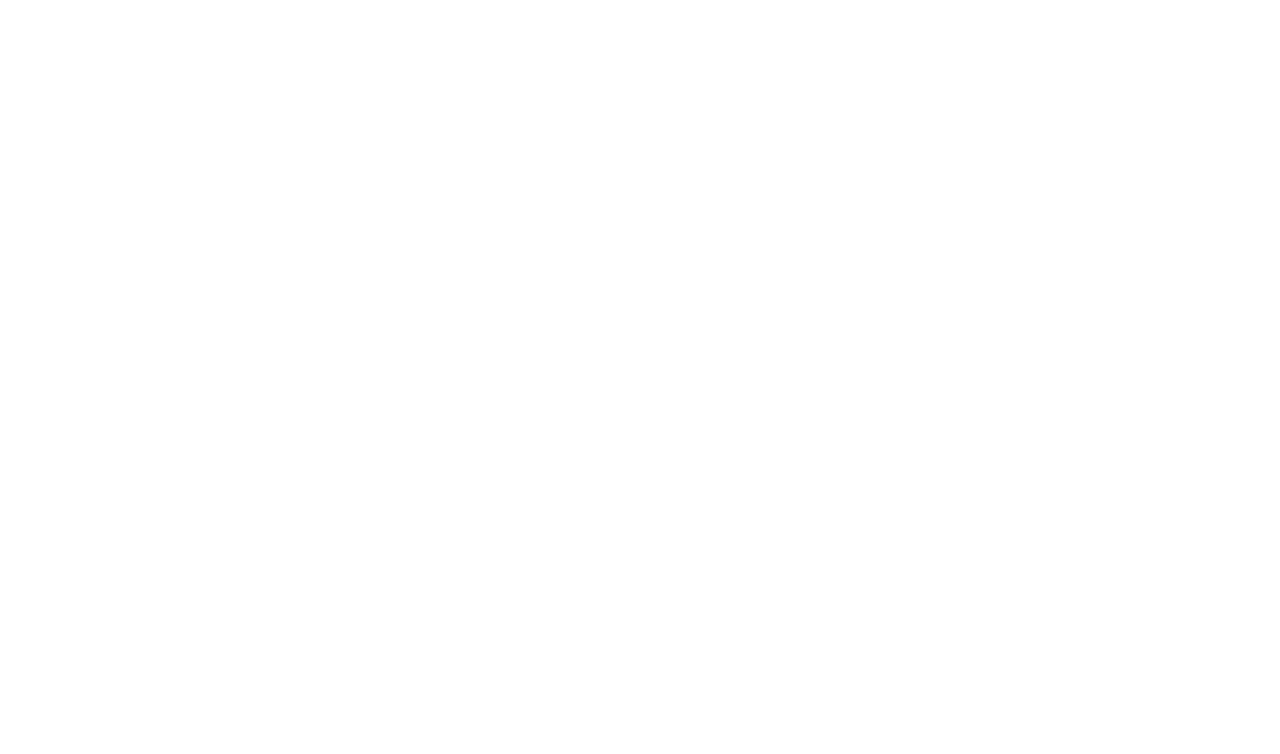
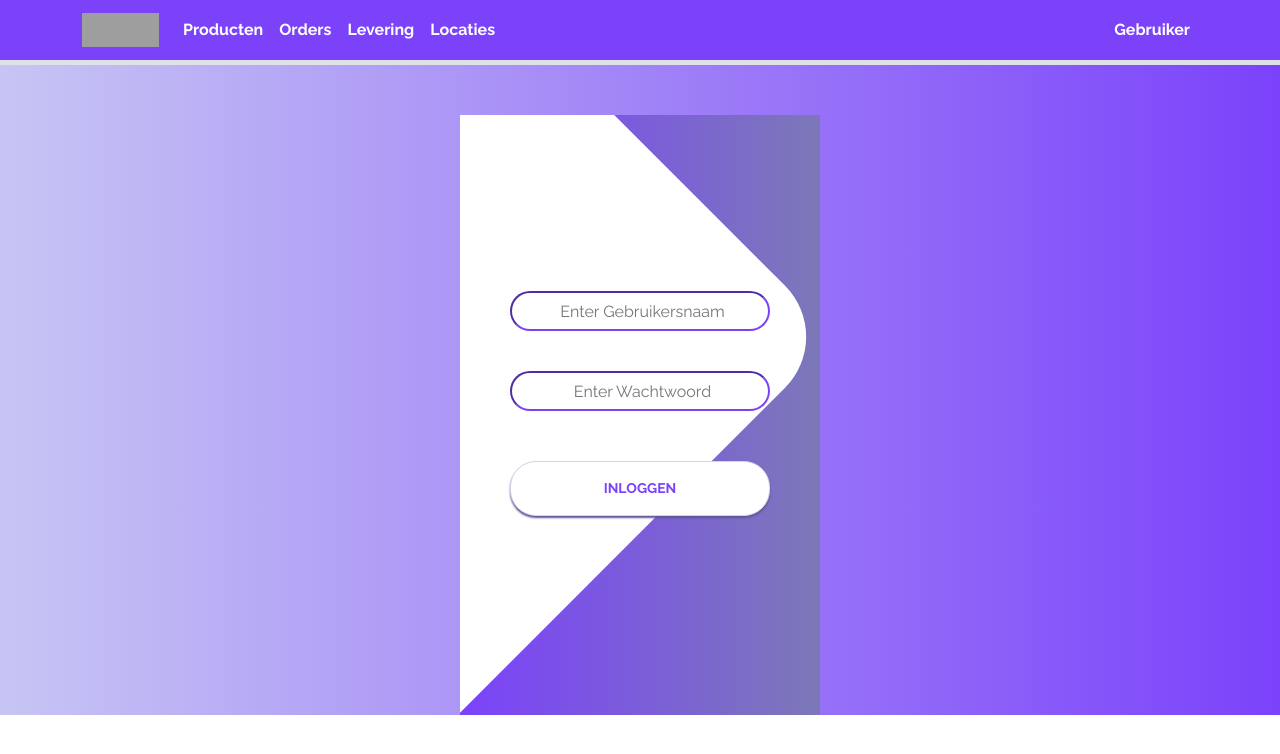
Before and after one commit to JaspervRiel/AxiProgram, a React (Create React App) app in the folder Frontend/axi/: page /Gebruiker in a window 1280 px wide. Before the commit this address had no page. Shown: the top 754 px of the page. Built offline with nearby package versions, Linux system fonts and the light colour scheme; grey boxes are pictures that could not be loaded.

Commit message:
frontend login. part 1

```diff
--- a/Frontend/axi/src/App.js
+++ b/Frontend/axi/src/App.js
@@ -9,6 +9,7 @@
 import Order from "./Order";
 import Levering from "./Levering";
 import Locaties from "./Locaties";
+import Gebruiker from "./Gebruiker";
 
 function App() {
   return (
@@ -23,6 +24,7 @@
           <Route path="/Order" element={<Order />} />
           <Route path="/Levering" element={<Levering />} />
           <Route path="/Locaties" element={<Locaties />} />
+          <Route path="/Gebruiker" element={<Gebruiker />} />
         </Routes>
       </BrowserRouter>
     </div>
--- /dev/null
+++ b/Frontend/axi/src/Gebruiker.css
@@ -0,0 +1,126 @@
+@import url('https://fonts.googleapis.com/css?family=Raleway:400,700');
+
+* {
+	box-sizing: border-box;
+	margin: 0;
+	padding: 0;
+	font-family: Raleway, sans-serif;
+}
+
+.inlog_achtergrond {
+	background: linear-gradient(90deg, #C7C5F4, #7B42FA) !important;
+    background-size: 100% 100%;
+    height: 100%
+}
+
+.screen {
+	background: linear-gradient(90deg, #7B42FA, #7C78B8);
+	position: relative;
+    margin-top: 50px !important;
+    margin: auto;
+	width: 360px;
+    height: 600px;
+}
+
+.screen__content {
+    display: flex;
+    justify-content: center;
+	z-index: 1;
+	position: relative;
+	height: 100%;
+
+}
+
+.screen__background {
+	position: absolute;
+	top: 0;
+	left: 0;
+	right: 0;
+	bottom: 0;
+	z-index: 0;
+	-webkit-clip-path: inset(0 0 0 0);
+	clip-path: inset(0 0 0 0);
+
+}
+
+.screen__background__shape {
+	transform: rotate(45deg);
+	position: absolute;
+}
+
+.screen__background__shape1 {
+	height: 100%;
+	width: 520px;
+	background: #FFFFFF;
+	top: -50px;
+	right: 120px;
+	border-radius: 0 72px 0 0;
+}
+
+.login {
+    height: 520px;
+	width: 320px;
+	padding: 30px;
+	padding-top: 156px;
+}
+
+.login__field {
+    width: 100%;
+	padding: 20px 0px;
+	position: relative;
+    color: #7b42fa !important;
+}
+.input {
+    text-align: center;
+    width: 100%;
+    color: #7b42fa !important;
+    border-radius: 20px;
+    border-color: #7b42fa;
+    height: 40px;
+    padding-left: 5px;
+}
+
+.login__input {
+	border: none;
+	border-bottom: 2px solid #FFFFFF;
+	background: none;
+	padding: 10px;
+	padding-left: 24px;
+	font-weight: 700;
+	width: 75%;
+	transition: .2s;
+    color: #7B42FA;
+}
+
+.login__input:active,
+.login__input:focus,
+.login__input:hover {
+	outline: none;
+	border-bottom-color: #7B42FA;
+}
+
+.login__submit {
+	background: #FFFFFF;
+	font-size: 14px;
+	margin-top: 30px;
+	padding: 16px 20px;
+	border-radius: 26px;
+	border: 1px solid #D4D3E8;
+	text-transform: uppercase;
+	font-weight: 700;
+	text-align: center !important;
+	width: 100%;
+	color: #7B42FA;
+	box-shadow: 0px 2px 2px #5C5696;
+	cursor: pointer;
+	transition: .2s;
+}
+
+.login__submit:active,
+.login__submit:focus,
+.login__submit:hover {
+	border-color: #6A679E;
+	outline: none;
+    background-color: #7B42FA;
+    color: #FFFFFF;
+}
--- /dev/null
+++ b/Frontend/axi/src/Gebruiker.js
@@ -0,0 +1,43 @@
+import React from "react";
+import "./Gebruiker.css";
+import Navbar from "./Components/Navbar";
+
+function Gebruiker() {
+  return (
+    <div class="inlog_achtergrond">
+      <Navbar />
+      <div class="screen">
+        <div class="screen__content">
+          <form class="login">
+            <div class="login__field">
+              <input
+                type="text"
+                className="input"
+                name="login_input"
+                placeholder="Enter Gebruikersnaam"
+                id="Gebruikersnaam"
+              />
+            </div>
+            <div class="login__field">
+              <input
+                type="password"
+                className="input"
+                name="login_input"
+                placeholder="Enter Wachtwoord"
+                id="Wachtwoord"
+              />
+            </div>
+            <button class="button login__submit">
+              <span class="button__text">Inloggen</span>
+            </button>
+          </form>
+        </div>
+        <div class="screen__background">
+          <span class="screen__background__shape screen__background__shape1"></span>
+        </div>
+      </div>
+    </div>
+  );
+}
+
+export default Gebruiker;
```
